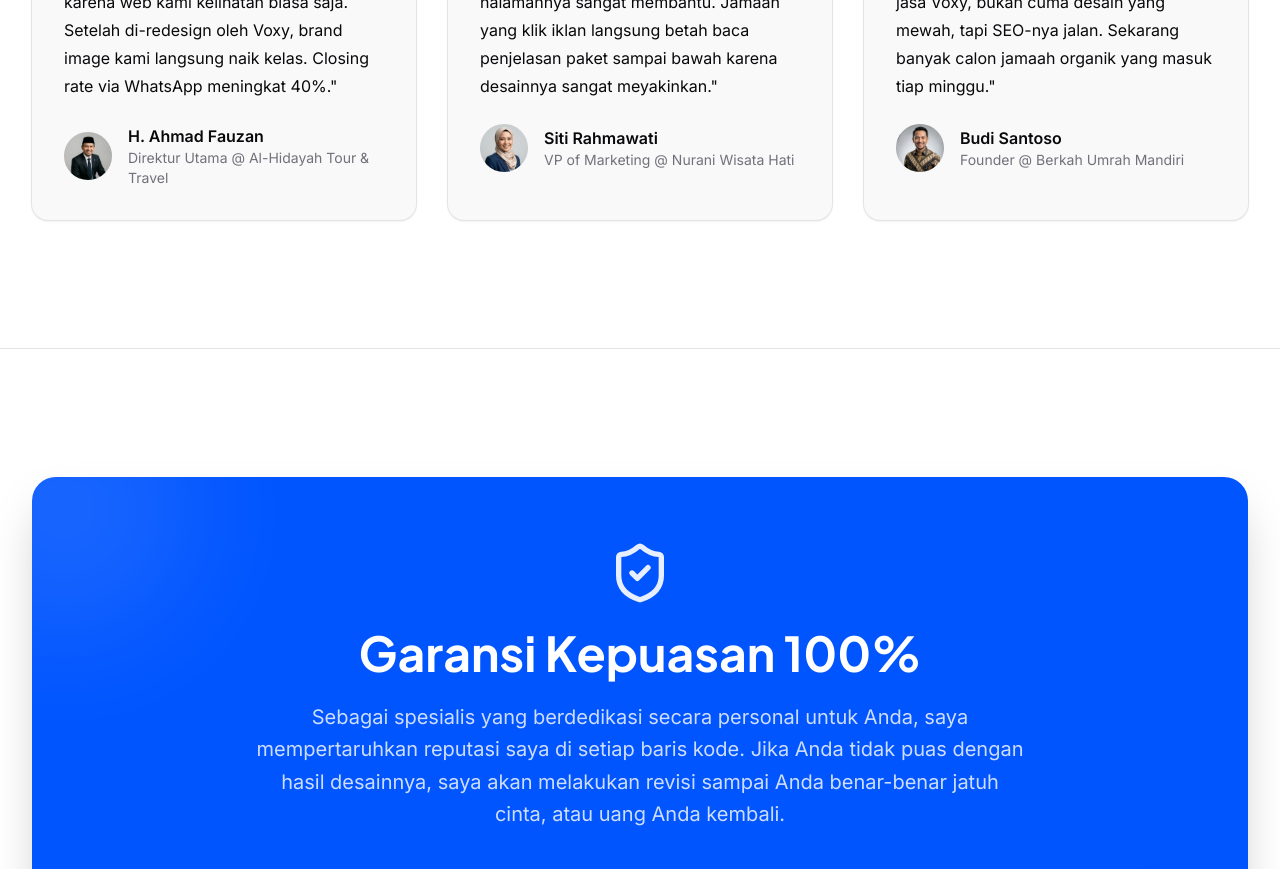
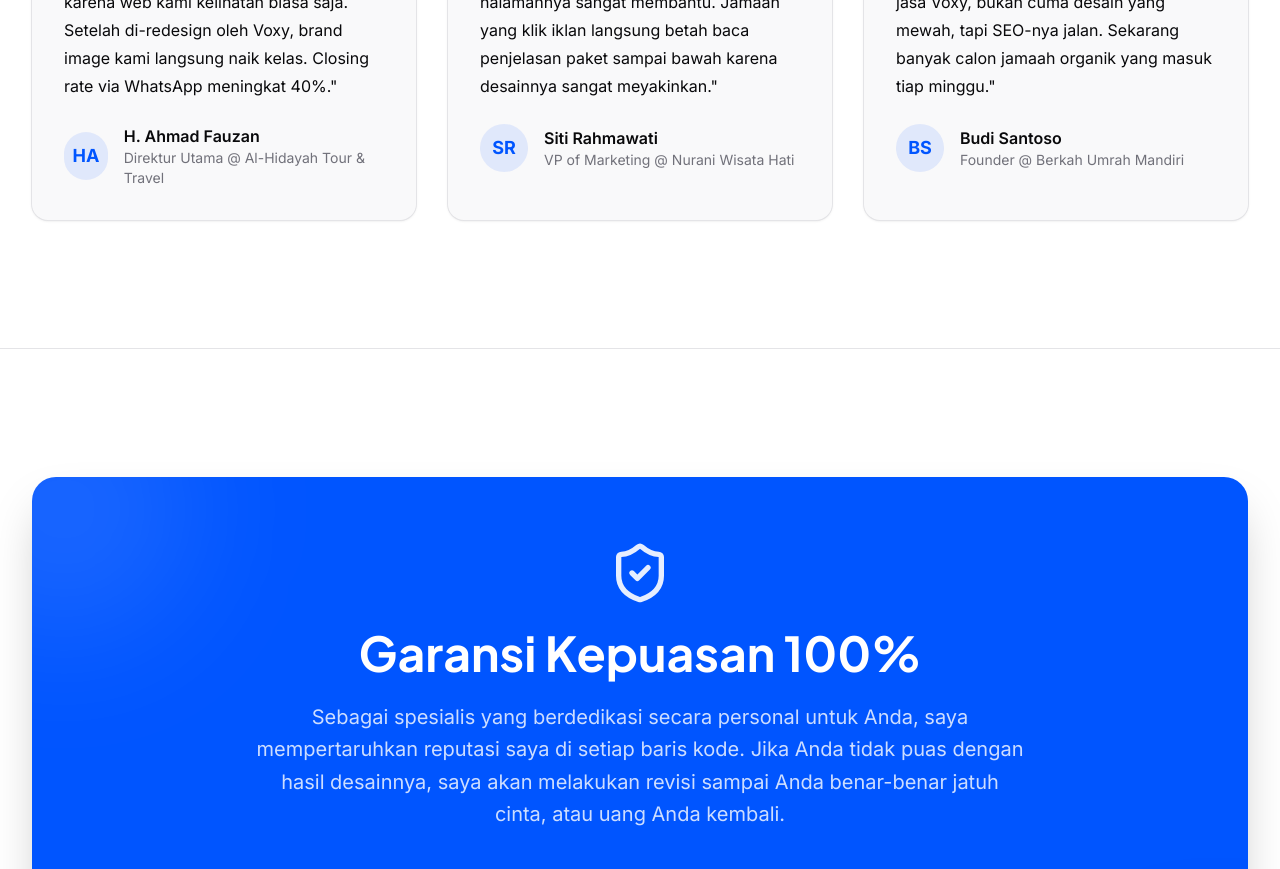
Before and after one commit to damosfxa/landingpage, a Next.js app: page / in a window 1280 px wide. Shown: the part 3660-4529 px from the top of the page. Built offline with nearby package versions, Linux system fonts and the light colour scheme.

Commit message:
style: replace testimonial images with professional initial avatars

```diff
--- a/src/components/sections/testimonial.tsx
+++ b/src/components/sections/testimonial.tsx
@@ -79,13 +79,9 @@ export function TestimonialSection() {
                   <p className="text-base leading-7">"{testimonial.body}"</p>
                 </blockquote>
                 <figcaption className="mt-6 flex items-center gap-x-4">
-                  <Image
-                    className="h-12 w-12 rounded-full bg-secondary object-cover"
-                    src={testimonial.author.imageUrl}
-                    alt={testimonial.author.name}
-                    width={48}
-                    height={48}
-                  />
+                  <div className="flex h-12 w-12 items-center justify-center rounded-full bg-primary/10 text-primary font-bold text-lg">
+                    {testimonial.author.name.split(' ').map(n => n[0]).join('').substring(0, 2).toUpperCase()}
+                  </div>
                   <div>
                     <div className="font-semibold text-foreground">{testimonial.author.name}</div>
                     <div className="text-sm text-muted-foreground">{testimonial.author.handle} @ {testimonial.author.company}</div>
```
